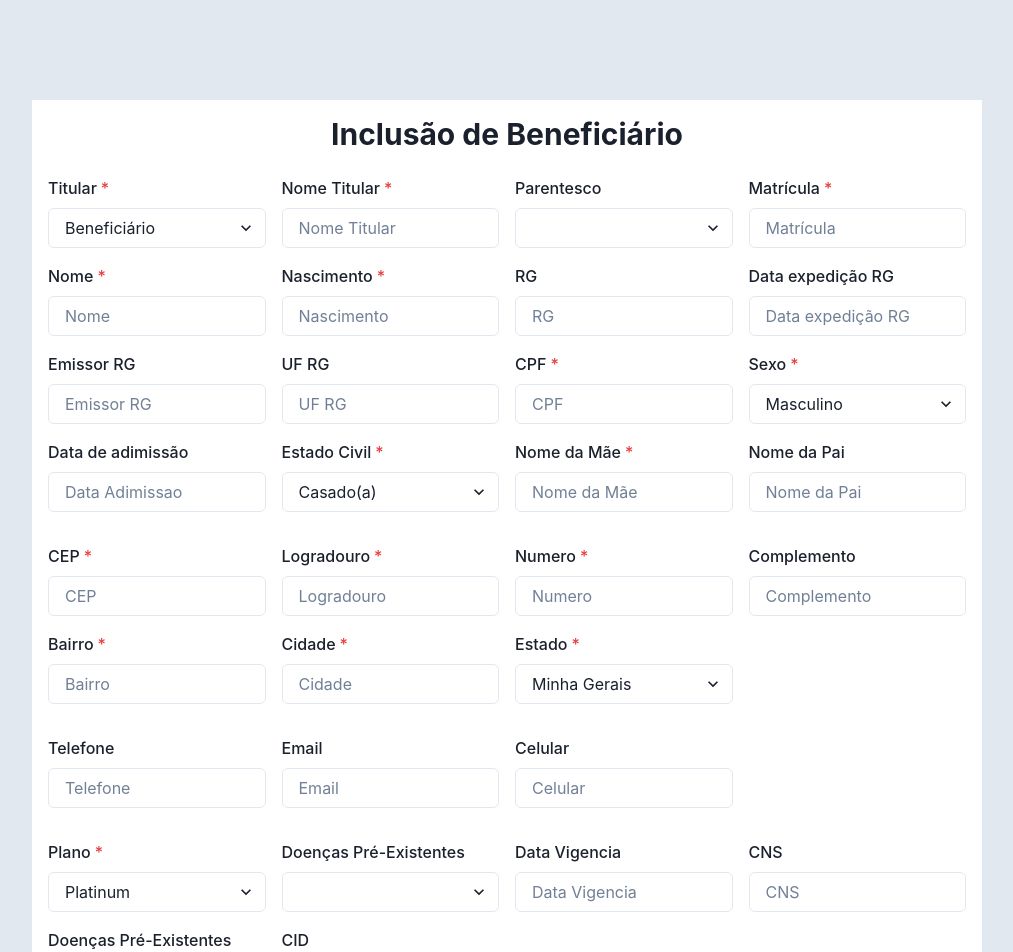
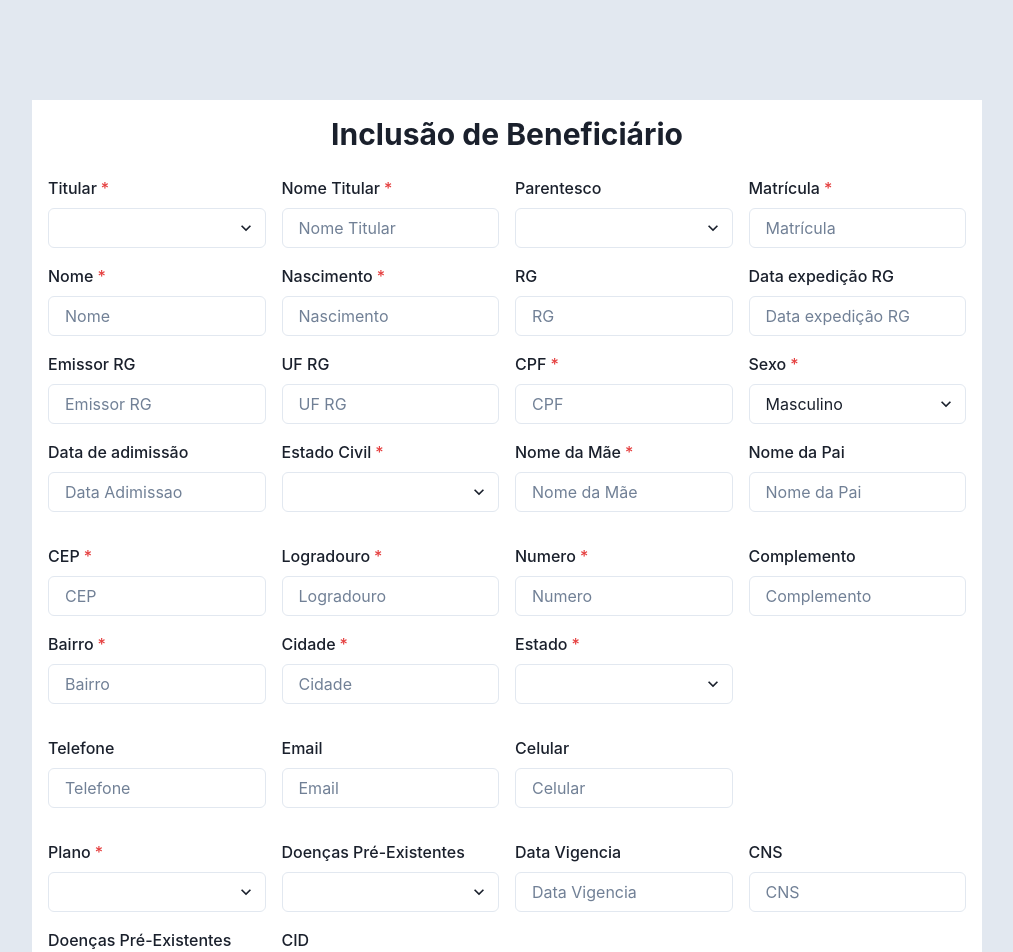
Before and after one commit to XavierGabriel92/nova-odonto-inclusao, a Next.js app: page /users/create in a window 1280 px wide. Shown: the top 952 px of the page, without its empty margins (133-1146 px from the left). Built offline with nearby package versions, Linux system fonts and the light colour scheme.

Commit message:
format data and force select

```diff
--- a/src/components/createUserForm.tsx
+++ b/src/components/createUserForm.tsx
@@ -30,7 +30,7 @@ const CreateUserForm = ({ register, loading, watch }: Props) => {
         <GridItem>
           <FormControl isRequired isDisabled={loading}>
             <FormLabel>Titular</FormLabel>
-            <Select {...register("titular")}>
+            <Select {...register("titular")} placeholder=" ">
               <option value="B">Beneficiário</option>
               <option value="D">Dependente</option>
             </Select>
@@ -172,7 +172,7 @@ const CreateUserForm = ({ register, loading, watch }: Props) => {
         <GridItem>
           <FormControl isDisabled={loading} isRequired>
             <FormLabel>Estado Civil</FormLabel>
-            <Select {...register("estadoCivil")}>
+            <Select {...register("estadoCivil")} placeholder=" ">
               <option value="C">Casado(a)</option>
               <option value="O">Outros</option>
               <option value="S">Solteiro(a)</option>
@@ -261,7 +261,7 @@ const CreateUserForm = ({ register, loading, watch }: Props) => {
         <GridItem>
           <FormControl isDisabled={loading} isRequired>
             <FormLabel>Estado</FormLabel>
-            <Select {...register("estado")}>
+            <Select {...register("estado")} placeholder=" ">
               <option value="MG">Minha Gerais</option>
               <option value="SP">São Paulo</option>
               <option value="AC">Acre</option>
@@ -325,7 +325,7 @@ const CreateUserForm = ({ register, loading, watch }: Props) => {
           <GridItem>
             <FormControl isDisabled={loading} isRequired>
               <FormLabel>Plano</FormLabel>
-              <Select {...register("plano")}>
+              <Select {...register("plano")} placeholder=" ">
                 <option value={1}>Platinum</option>
                 <option value={2}>Ouro</option>
               </Select>
--- a/src/pages/api/usersDraft/update.ts
+++ b/src/pages/api/usersDraft/update.ts
@@ -22,7 +22,8 @@ export default async function handler(
       },
     });
 
-    if (checkUser) throw new Error("Usuario ja existe");
+    const existUser = checkUser.id == requestUser.id;
+    if (!existUser) throw new Error("Usuario ja existe");
 
     const user = await prisma.userDraft.update({
       where: {
```
Also changed, not shown: src/pages/users/index.tsx (+13 -2 lines).
